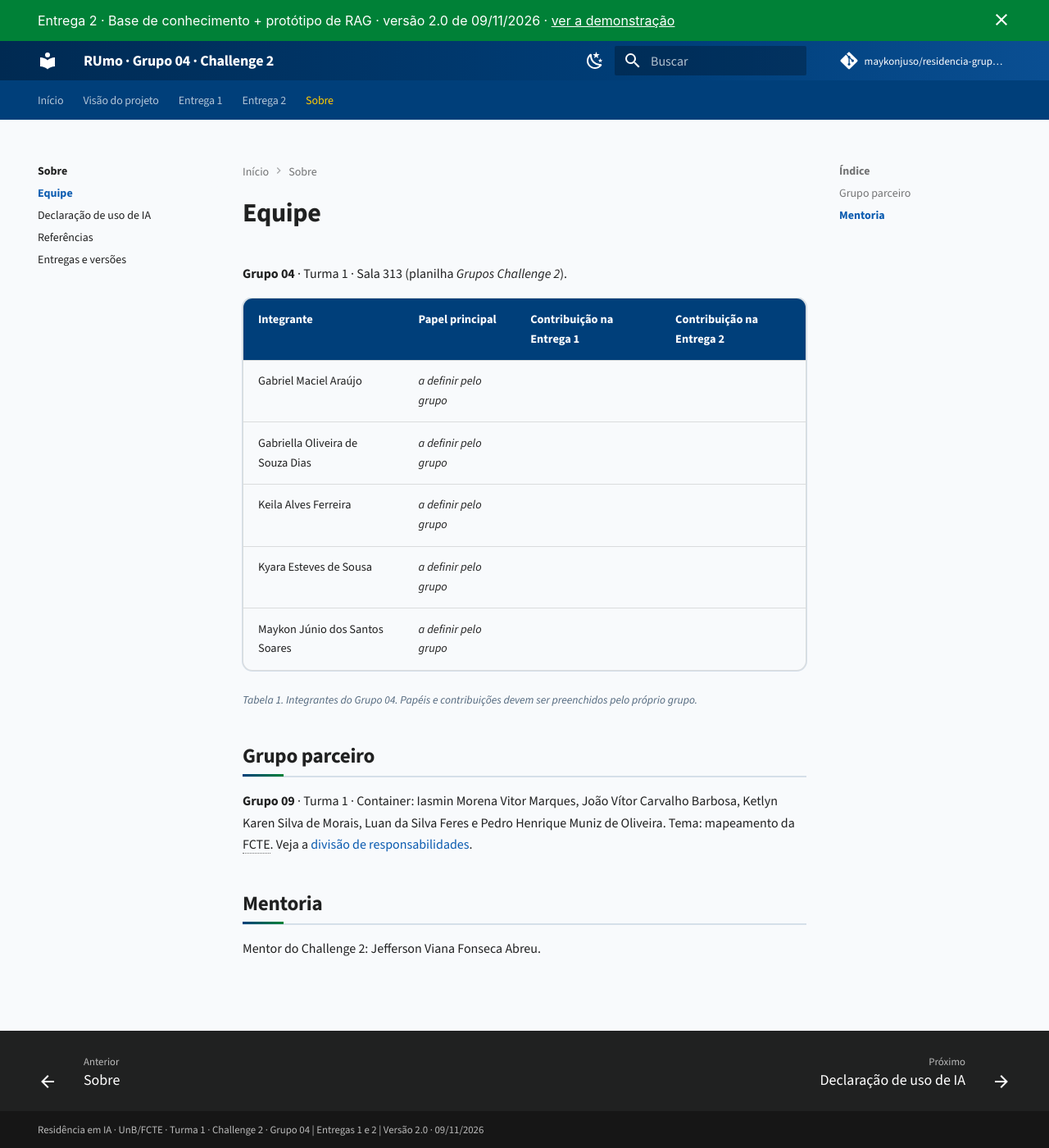
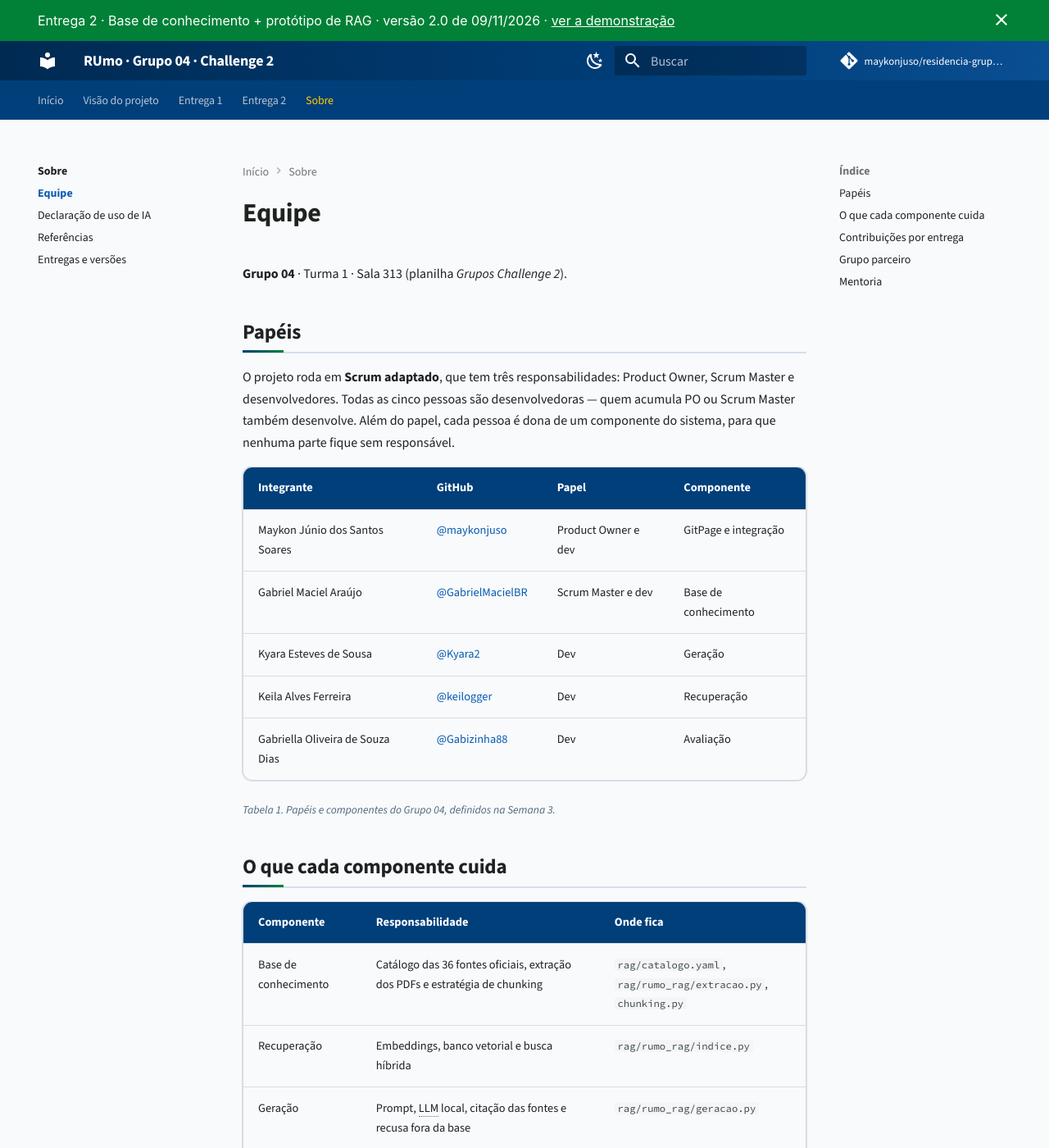
Before and after one commit to maykonjuso/residencia-grupo-4, an MkDocs documentation site: the page built from docs/sobre/equipe.md, in a window 1280 px wide and 1400 px high. Shown: the whole window at 82% size. Built offline with MkDocs 1.6.1 and Material for MkDocs 9.7.7, drawn with Linux system fonts in a browser that asks for light colours; comment, search, counter and statistics services are not loaded; some of the changed text lies outside the part shown.

Commit message:
docs(equipe): define papéis e componentes do Grupo 04
Substitui os cinco "a definir pelo grupo" pelos papéis do Scrum adaptado:
Maykon como Product Owner, Gabriel como Scrum Master, e as cinco pessoas como
desenvolvedoras. Cada uma passa a ser dona de um dos cinco componentes do RUmo,
para que nenhuma parte do sistema fique sem responsável.

Acrescenta a tabela de componentes com os arquivos de cada um, e separa as
contribuições por entrega em tabela própria, a preencher.

Refs #5

Co-Authored-By: Claude Opus 5 <noreply@anthropic.com>

```diff
--- a/docs/sobre/equipe.md
+++ b/docs/sobre/equipe.md
@@ -2,15 +2,50 @@
 
 **Grupo 04** · Turma 1 · Sala 313 (planilha *Grupos Challenge 2*).
 
-| Integrante | Papel principal | Contribuição na Entrega 1 | Contribuição na Entrega 2 |
+## Papéis
+
+O projeto roda em **Scrum adaptado**, que tem três responsabilidades: Product Owner, Scrum
+Master e desenvolvedores. Todas as cinco pessoas são desenvolvedoras — quem acumula PO ou
+Scrum Master também desenvolve. Além do papel, cada pessoa é dona de um componente do
+sistema, para que nenhuma parte fique sem responsável.
+
+| Integrante | GitHub | Papel | Componente |
 |---|---|---|---|
-| Gabriel Maciel Araújo | *a definir pelo grupo* | | |
-| Gabriella Oliveira de Souza Dias | *a definir pelo grupo* | | |
-| Keila Alves Ferreira | *a definir pelo grupo* | | |
-| Kyara Esteves de Sousa | *a definir pelo grupo* | | |
-| Maykon Júnio dos Santos Soares | *a definir pelo grupo* | | |
+| Maykon Júnio dos Santos Soares | [@maykonjuso](https://github.com/maykonjuso) | Product Owner e dev | GitPage e integração |
+| Gabriel Maciel Araújo | [@GabrielMacielBR](https://github.com/GabrielMacielBR) | Scrum Master e dev | Base de conhecimento |
+| Kyara Esteves de Sousa | [@Kyara2](https://github.com/Kyara2) | Dev | Geração |
+| Keila Alves Ferreira | [@keilogger](https://github.com/keilogger) | Dev | Recuperação |
+| Gabriella Oliveira de Souza Dias | [@Gabizinha88](https://github.com/Gabizinha88) | Dev | Avaliação |
 
-<p class="legenda">Tabela 1. Integrantes do Grupo 04. Papéis e contribuições devem ser preenchidos pelo próprio grupo.</p>
+<p class="legenda">Tabela 1. Papéis e componentes do Grupo 04, definidos na Semana 3.</p>
+
+## O que cada componente cuida
+
+| Componente | Responsabilidade | Onde fica |
+|---|---|---|
+| Base de conhecimento | Catálogo das 36 fontes oficiais, extração dos PDFs e estratégia de chunking | `rag/catalogo.yaml`, `rag/rumo_rag/extracao.py`, `chunking.py` |
+| Recuperação | Embeddings, banco vetorial e busca híbrida | `rag/rumo_rag/indice.py` |
+| Geração | Prompt, LLM local, citação das fontes e recusa fora da base | `rag/rumo_rag/geracao.py` |
+| Avaliação | Perguntas-ouro, métricas de recuperação, fidelidade e alucinação | `rag/avaliacao/` |
+| GitPage e integração | Documentação, diagramas e contrato de API com o Grupo 09 | `docs/`, `mkdocs.yml` |
+
+<p class="legenda">Tabela 2. Componentes do RUmo e quem responde por cada um.</p>
+
+Ser dono de um componente não significa fazer sozinho tudo o que o toca: a revisão da
+documentação, por exemplo, é distribuída entre as cinco pessoas de propósito, porque é a
+forma mais barata de o grupo inteiro entender o sistema.
+
+## Contribuições por entrega
+
+| Integrante | Entrega 1 | Entrega 2 | Entrega 3 |
+|---|---|---|---|
+| Maykon Júnio dos Santos Soares | | | |
+| Gabriel Maciel Araújo | | | |
+| Kyara Esteves de Sousa | | | |
+| Keila Alves Ferreira | | | |
+| Gabriella Oliveira de Souza Dias | | | |
+
+<p class="legenda">Tabela 3. Contribuição de cada integrante por entrega. A preencher pelo grupo.</p>
 
 ## Grupo parceiro
 
@@ -19,3 +54,9 @@
 ## Mentoria
 
 Mentor do Challenge 2: Jefferson Viana Fonseca Abreu.
+
+??? abstract "Histórico de revisão"
+
+    | Data | Versão | Descrição | Autor |
+    | :---: | :---: | --- | --- |
+    | 09/11/2026 | 1.1 | Papéis e componentes definidos; tabela de contribuições por entrega | Maykon Soares |
```
